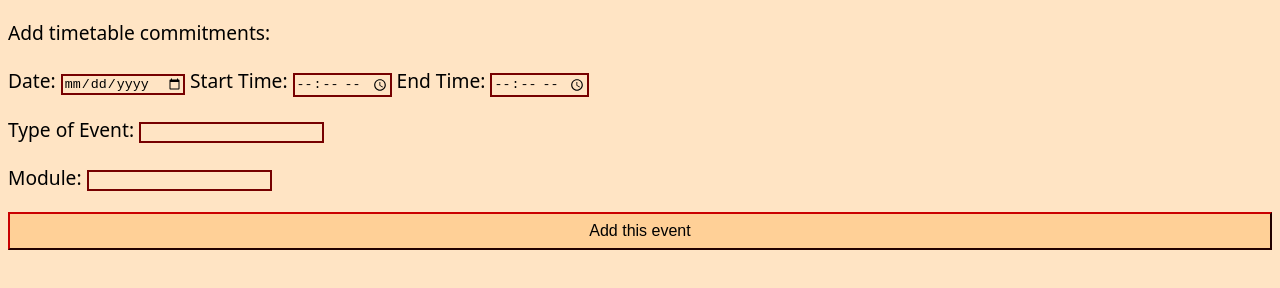
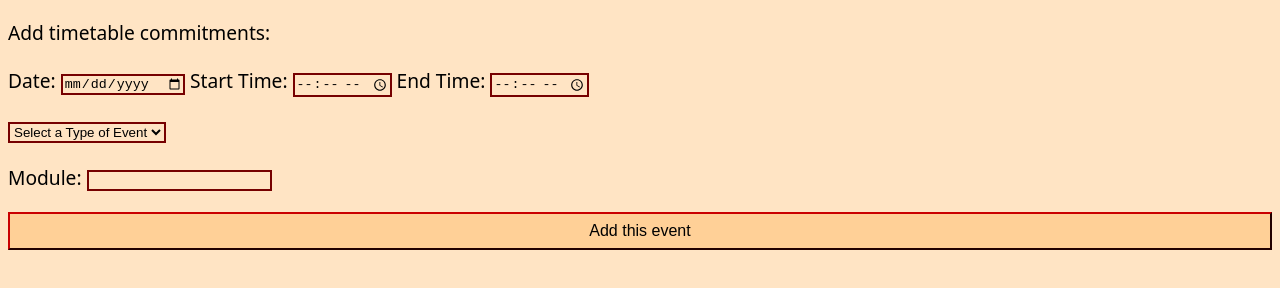
Before and after one commit to bethLacy/DUWITHacks26, a plain HTML site: page PAGE MOCK UPS/timetable.html in a window 1280 px wide. Drawn offline with Linux system fonts and the light colour scheme.

Commit message:
edited type of event

```diff
--- a/PAGE MOCK UPS/timetable.html
+++ b/PAGE MOCK UPS/timetable.html
@@ -14,15 +14,25 @@
         <p>Add timetable commitments:</p>
 
         <!--
-        Day
-        Start Time
-        Length / End Time
+        Day - done
+        Start Time - done
+        Length / End Time - done
         Module?
-        Type of event
+        Type of event - done
         -->
 
         <p> Date: <input type = "date"> Start Time: <input type = "time"> End Time: <input type = "time"> </p>
-        <p> Type of Event: <input type = "textbox"></p>
+        <p> <select>
+            <option value = "default_event"> Select a Type of Event</option>
+            <option value = "lecture"> Lecture</option>
+            <option value = "practical"> Practical</option>
+            <option value = "tutorial"> Tutorial</option>
+            <option value = "seminar"> Seminar </option>
+            <option value = "other_academic"> Other Academic</option>
+            <option value = "personal"> Personal</option>
+            <option value = "fun"> Social / Fun</option>
+            <option value = "other"> Other</option>
+        </select></p>
         <p> Module: <input type = "textbox"></p> <!-- Make this appear if type of event is a lecture / practical etc.-->
 
         <p><button>Add this event</button></p>
```
Also changed, not shown: PAGE MOCK UPS/tasks.html (+7 -5 lines).
